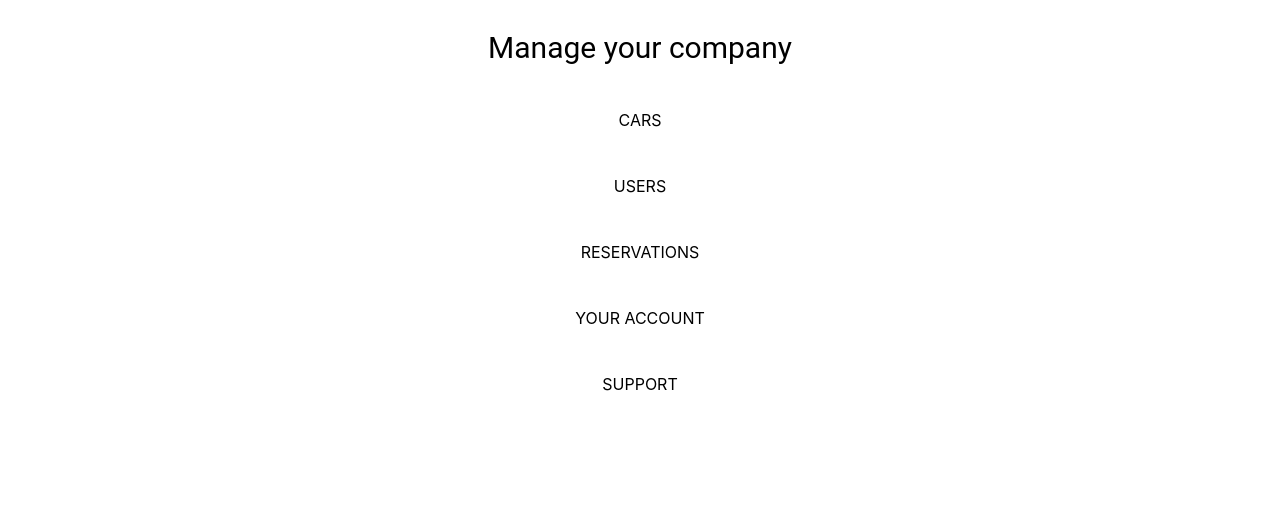
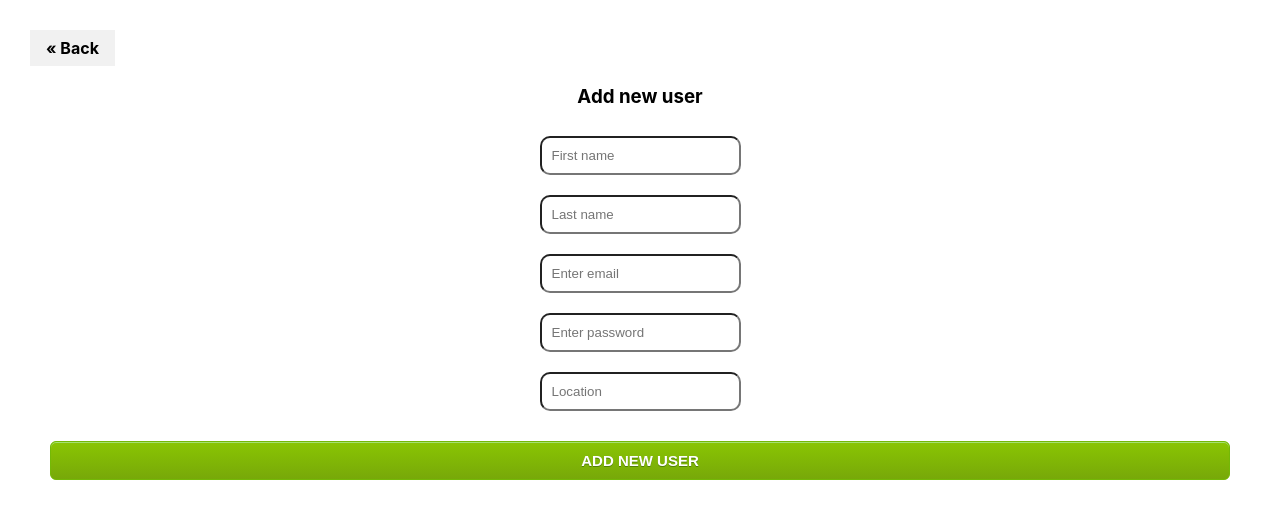
Before and after one commit to MiloszBryla/stock-take-web, a React (Create React App) app in the folder stock-take-web/: page /add-user in a window 1280 px wide. Shown: the top 518 px of the page. Built offline with nearby package versions, Linux system fonts and the light colour scheme.

Commit message:
add working 'add user' option, however it requires a lot of improvement

```diff
--- a/stock-take-web/package.json
+++ b/stock-take-web/package.json
@@ -6,6 +6,7 @@
     "@testing-library/jest-dom": "^5.11.9",
     "@testing-library/react": "^11.2.5",
     "@testing-library/user-event": "^12.7.1",
+    "mdbreact": "^5.0.1",
     "react": "^17.0.1",
     "react-dom": "^17.0.1",
     "react-scripts": "4.0.2",
@@ -36,6 +37,7 @@
     ]
   },
   "devDependencies": {
+    "react-hook-form": "^6.15.3",
     "react-router-dom": "^5.2.0",
     "reactstrap": "^8.9.0"
   }
--- a/stock-take-web/src/components/App/App.js
+++ b/stock-take-web/src/components/App/App.js
@@ -6,6 +6,7 @@ import Switch from "react-router-dom/es/Switch";
 import Cars from "../CRUD-menus/Cars";
 import Users from "../CRUD-menus/Users";
 import Reservations from "../CRUD-menus/Reservations";
+import AddUser from "../CRUD-menus/AddUser";
 
 function App() {
     return (
@@ -15,7 +16,9 @@ function App() {
                     <Route path="/cars" component = {Cars}/>
                     <Route path="/users" component = {Users}/>
                     <Route path="/reservations" component = {Reservations}/>
+                    <Route path="/add-user" exact component = {AddUser}/>
                     <Route path="*" exact component = {LandingPage}/>
+
                 </Switch>
             </div>
         </Router>
--- a/stock-take-web/src/components/CRUD-menus/AddUser.js
+++ b/stock-take-web/src/components/CRUD-menus/AddUser.js
@@ -1,14 +1,69 @@
-import React, {useEffect, useState} from 'react';
+import React from 'react';
 import "../../styling/index.css"
+import {NavLink} from "react-router-dom";
+import {useForm} from "react-hook-form";
 
 
 function AddUser() {
 
+    const { register, handleSubmit } = useForm();
+
+    const onSubmit = (data) => {
+        console.log(data)
+         fetch('http://localhost:8080/api/users', {
+            method: 'POST',
+            headers: {
+                'Accept': 'application/json',
+                'Content-Type': 'application/json'
+            },
+            credentials: 'include',
+            body: JSON.stringify(data),
+        }).then((response) => {
+            if(response.status === 200){
+                refreshPage();
+                console.log(response)
+            } else{
+                refreshPage();
+                console.log("something went wrong");
+            }
+        })
+    }
+    const refreshPage = ()=>{
+        window.location.reload();
+    }
+
     return (
-        <div>
-           tu bedzie kod
-        </div>
-    );
+            <div>
+
+                <span><NavLink to={"/users"} className={"previous"}>&laquo; Back</NavLink></span>
+
+                <form onSubmit={handleSubmit(onSubmit)}>
+                    <h3>Add new user</h3>
+                    <div className="form-group">
+                        <input type="text" className="form-control" name="firstName" ref={register} placeholder="First name"/>
+                    </div>
+
+                    <div className="form-group">
+                        <input type="text" className="form-control" name="lastName" ref={register} placeholder="Last name"/>
+                    </div>
+
+                    <div className="form-group">
+                        <input type="email" className="form-control" name="email"  ref={register} placeholder="Enter email"/>
+                    </div>
+
+                    <div className="form-group">
+                        <input type="password" className="form-control" name="password" ref={register} placeholder="Enter password"/>
+                    </div>
+
+                    <div className="form-group">
+                        <input type="text" className="form-control" name="address"  ref={register} placeholder="Location"/>
+                    </div>
+
+                    <button type="submit" className="addButton">ADD NEW USER</button>
+
+                </form>
+            </div>
+        );
 }
 
 export default AddUser;
--- a/stock-take-web/src/styling/index.css
+++ b/stock-take-web/src/styling/index.css
@@ -172,3 +172,21 @@ body {
   position:relative;
   top:1px;
 }
+
+.form-group{
+  padding: 10px;
+}
+
+.form-control{
+  border-radius: 10px;
+  padding: 10px;
+  color: black;
+}
+
+form{
+  display: flex;
+  flex-direction: column;
+  justify-content: center;
+  text-align: center;
+
+}
```
Also changed, not shown: 1 other file (tests, documents, lock files or other folders).
